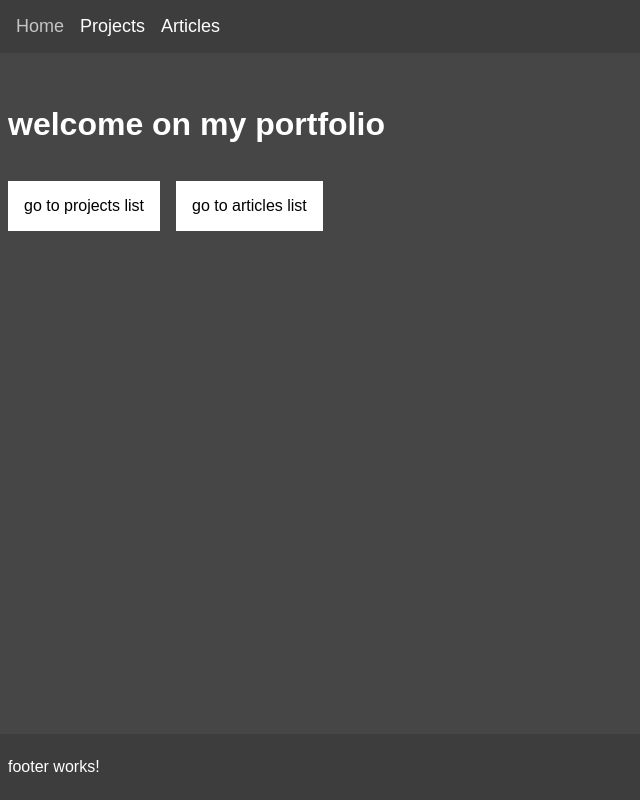
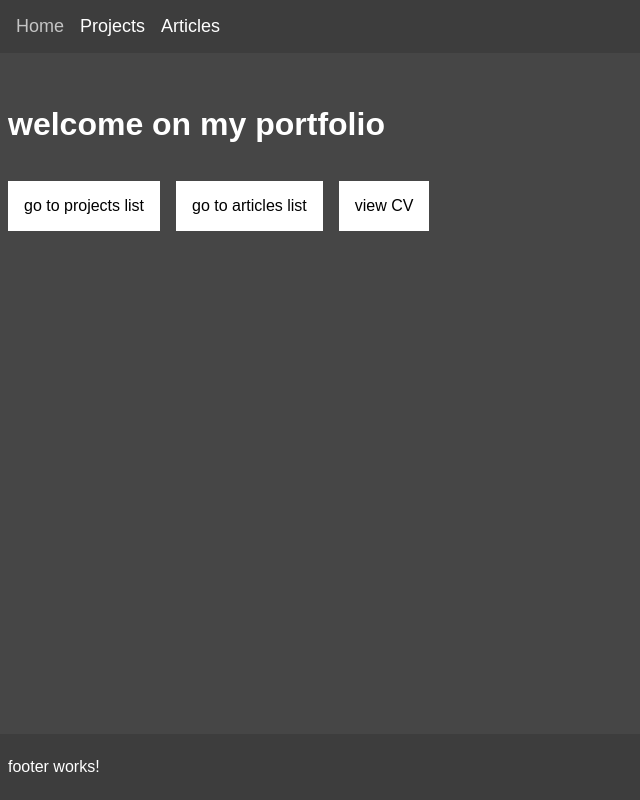
Before and after one commit to Adrien-Ray/client_portfolio_Angular2023, an Angular app: page / in a window 1280 px wide. Shown: the whole page, without its empty margins (0-640 px from the left). Built offline with nearby package versions, Linux system fonts and the light colour scheme.

Commit message:
link to CV

```diff
--- a/src/app/page-landing/page-landing.component.html
+++ b/src/app/page-landing/page-landing.component.html
@@ -2,4 +2,5 @@
     <h1>welcome on my portfolio</h1>
     <a routerLink="projects" class="button">go to projects list</a>
     <a routerLink="articles" class="button">go to articles list</a>
+    <a href="/assets/cv_2023.pdf" target="_blank" class="button">view CV</a>
 </div>
```
Also changed, not shown: 1 other file (tests, documents, lock files or other folders).
